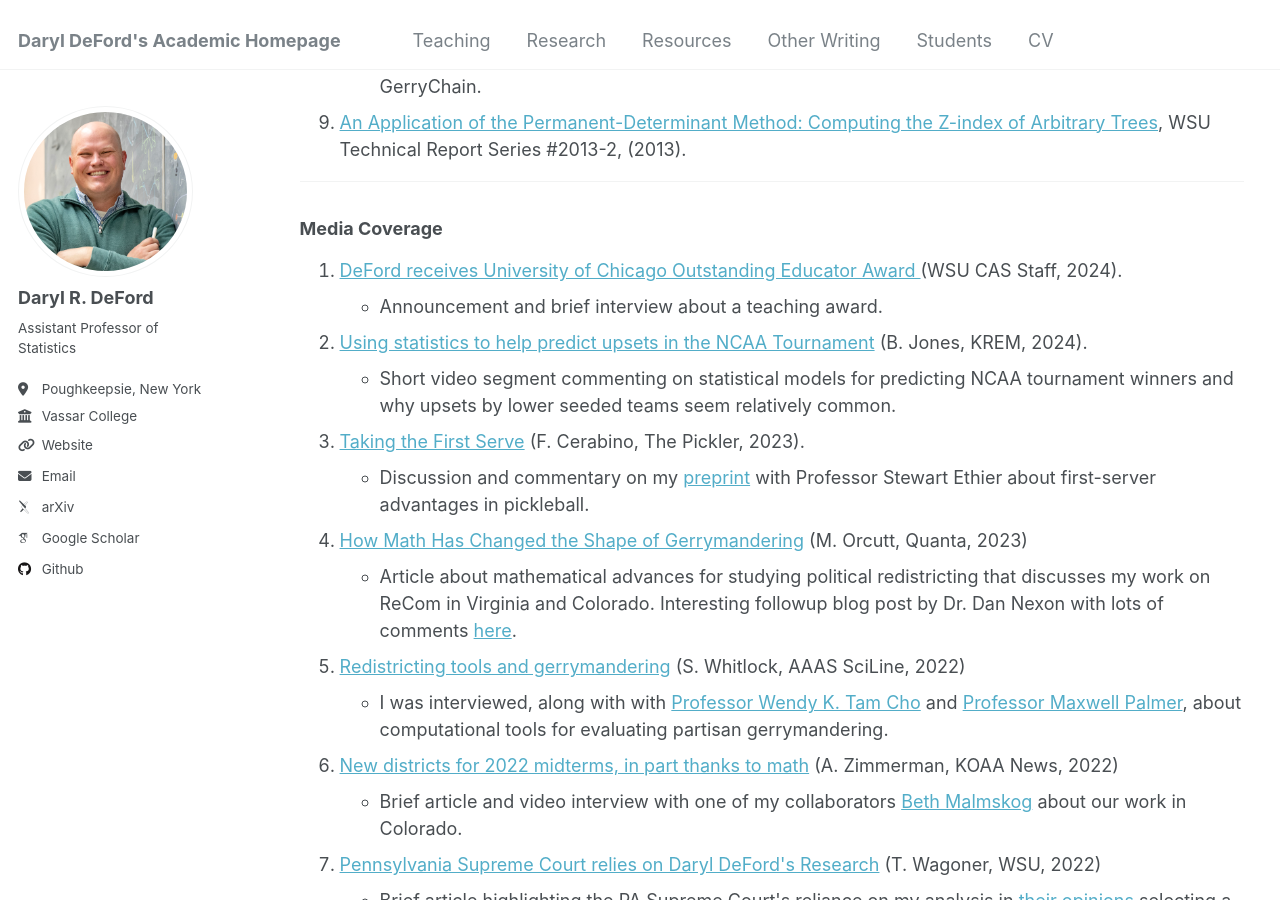
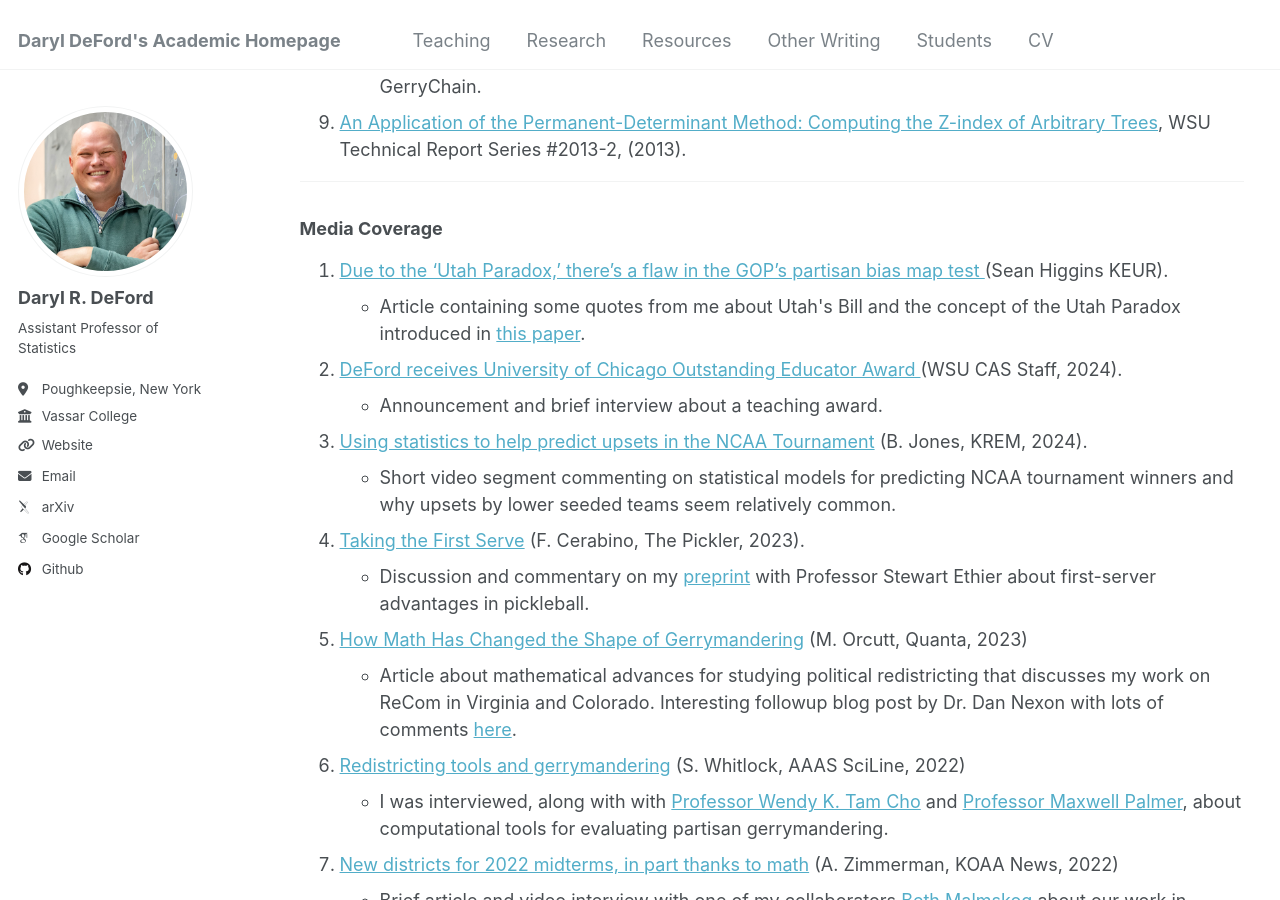
Before and after one commit to drdeford/drdeford.github.io, a Jekyll site: the page built from _pages/Research.md, in a window 1280 px wide and 900 px high, scrolled down 4039 px. Built offline with Jekyll 4.4.1, drawn with Linux system fonts in a browser that asks for light colours; some web fonts are replaced.

Commit message:
Update Research.md

```diff
--- a/_pages/Research.md
+++ b/_pages/Research.md
@@ -226,6 +226,8 @@ WSU Technical Report Series #2013-2, (2013). </li>
 <bold><H3> Media Coverage</H3></bold>
 
 <ol>
+<li><a href="https://www.kuer.org/politics-government/2025-10-10/due-to-the-utah-paradox-theres-a-flaw-in-the-gops-partisan-bias-map-test"> Due to the ‘Utah Paradox,’ there’s a flaw in the GOP’s partisan bias map test </a> (Sean Higgins KEUR). </li>
+	<ul><li> Article containing some quotes from me about Utah's Bill and the concept of the Utah Paradox introduced in <a href="https://www.cambridge.org/core/journals/political-analysis/article/implementing-partisan-symmetry-problems-and-paradoxes/82797EC1610275845990DB3248076B63"> this paper</a>.  </li></ul>
 
 <li><a href="https://news.wsu.edu/news/2024/10/28/deford-receives-university-of-chicago-outstanding-educator-award/">
 	DeFord receives University of Chicago Outstanding Educator Award </a> (WSU CAS Staff, 2024). </li>
```
